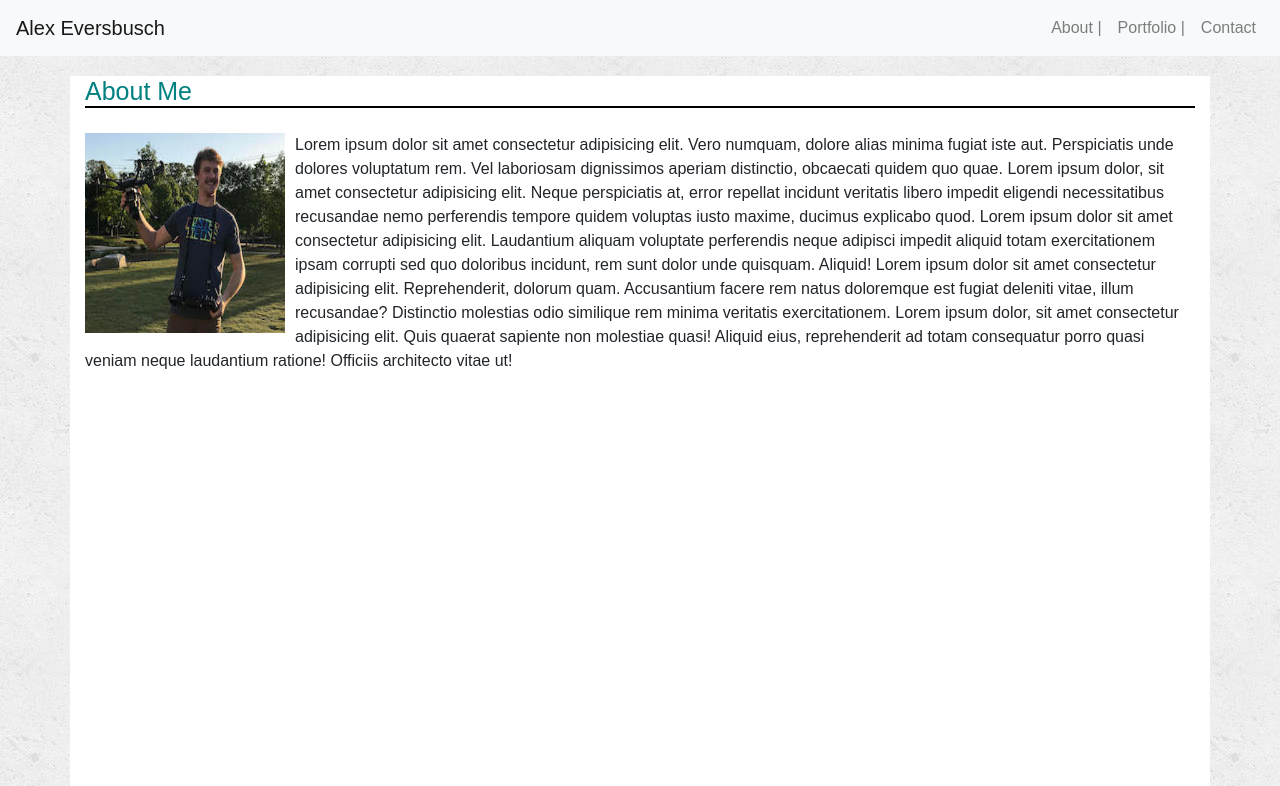
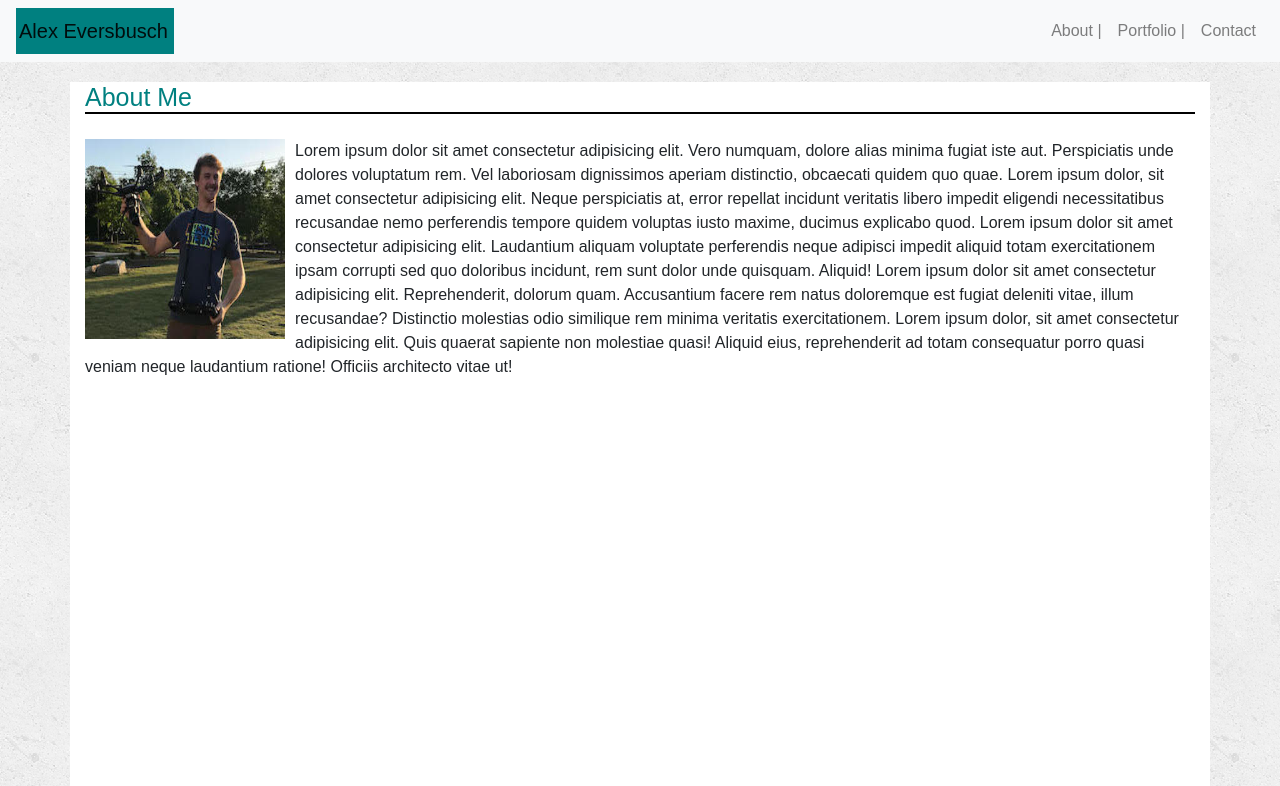
Before and after one commit to abusch419/Bootstrap-Portfolio, a plain HTML site: page index.html in a window 1280 px wide. Shown: the top 786 px of the page. Drawn offline with nearby package versions, Linux system fonts and the light colour scheme; files whose address does not match are found by name.

Commit message:
fixes name tag issue

```diff
--- a/index.html
+++ b/index.html
@@ -13,7 +13,9 @@
 
 <body>
     <nav class="navbar navbar-expand-lg navbar-light bg-light">
-        <a class="navbar-brand" href="index.html">Alex Eversbusch</a>
+        <div class=yourname>
+            <a class="navbar-brand" href="index.html">Alex Eversbusch</a>
+        </div>
         <button class="navbar-toggler" type="button" data-toggle="collapse" data-target="#navbarNavAltMarkup"
             aria-controls="navbarNavAltMarkup" aria-expanded="false" aria-label="Toggle navigation">
             <span class="navbar-toggler-icon"></span>
@@ -28,8 +30,7 @@
     </nav>
     <div id="main-container" class="container">
         <h1>About Me</h1>
-        <img src="stock photos/drone headshot.jpg" class="auth-image"
-            alt="Alex With His Drone.">
+        <img src="stock photos/drone headshot.jpg" class="auth-image" alt="Alex With His Drone.">
         <p>Lorem ipsum dolor sit amet consectetur adipisicing elit. Vero numquam, dolore alias minima fugiat iste aut.
             Perspiciatis unde dolores voluptatum rem. Vel laboriosam dignissimos aperiam distinctio, obcaecati quidem
             quo quae. Lorem ipsum dolor, sit amet consectetur adipisicing elit. Neque perspiciatis at, error repellat
--- a/style.css
+++ b/style.css
@@ -67,3 +67,10 @@ input[type=submit]:hover {
   margin-top: 20px;
   margin-bottom: 20px;
 }
+
+.yourname {
+  width: 158px;
+  padding: 3px;
+  background-color: teal;
+  color: white;
+}
```
Also changed, not shown: contact.html (+3 -1 lines), portfolio.html (+3 -1 lines).
